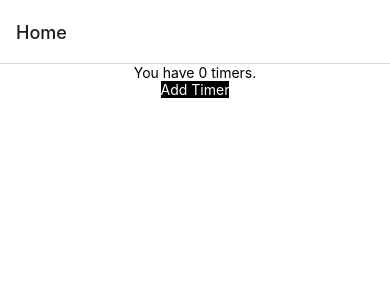
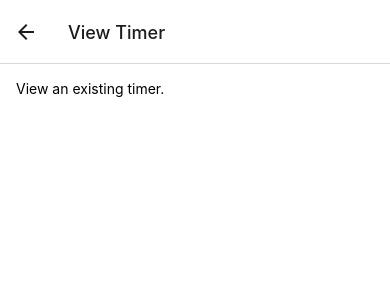
Before and after one commit to donnyburnside/multi-timer, a React Native app: screen /ViewTimer in a window 390 px wide. Shown: the top 300 px of the page. Built offline with nearby package versions, Linux system fonts and the light colour scheme.

Commit message:
Added ViewTimerScreen

```diff
--- a/src/navigation/index.tsx
+++ b/src/navigation/index.tsx
@@ -4,6 +4,7 @@ import { createNativeStackNavigator } from '@react-navigation/native-stack';
 import HomeScreen from '../screens/HomeScreen';
 import AddTimerScreen from '../screens/AddTimerScreen';
 import EditTimerScreen from '../screens/EditTimerScreen';
+import ViewTimerScreen from '../screens/ViewTimerScreen';
 import NotFoundScreen from '../screens/NotFoundScreen';
 
 const Stack = createNativeStackNavigator();
@@ -34,6 +35,13 @@ export default function Navigation() {
           }}
         />
         <Stack.Screen
+          name="ViewTimer"
+          component={ViewTimerScreen}
+          options={{
+            title: 'View Timer',
+          }}
+        />
+        <Stack.Screen
           name="NotFound"
           component={NotFoundScreen}
           options={{
--- /dev/null
+++ b/src/screens/ViewTimerScreen.tsx
@@ -0,0 +1,30 @@
+import * as React from 'react';
+import { connect } from 'react-redux';
+import { StyleSheet, Text, View } from 'react-native';
+
+function ViewTimerScreen({ navigation, route, ...props }) {
+  return (
+    <View style={styles.screen}>
+      <Text>View an existing timer.</Text>
+      <Text>{JSON.stringify(props.timer)}</Text>
+    </View>
+  );
+}
+
+const styles = StyleSheet.create({
+  screen: {
+    flex: 1,
+    padding: '16px',
+    backgroundColor: '#fff',
+  },
+});
+
+const mapStateToProps = (state, ownProps) => ({
+  timer: state.timers.find((timer) => timer.id === ownProps.route.params.id),
+});
+
+const mapDispatchToProps = (dispatch) => ({
+  //
+});
+
+export default connect(mapStateToProps, mapDispatchToProps)(ViewTimerScreen);
```
